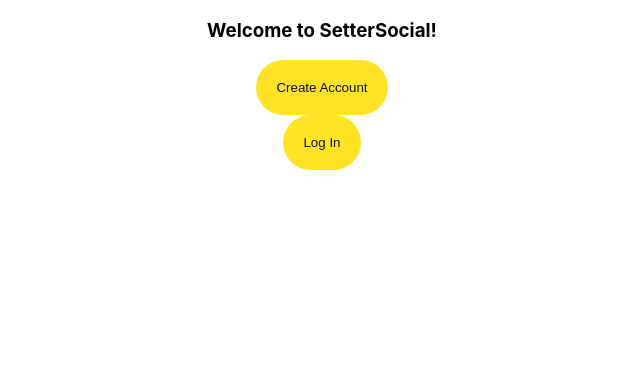
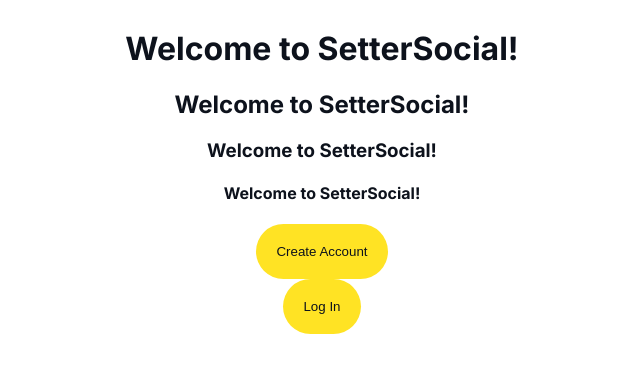
Before and after one commit to paceuniversity/cs491fall2024team4, a React (Create React App) app in the folder setter-social/: page / in a window 1280 px wide. Shown: the top 372 px of the page, without its empty margins (318-958 px from the left). Built offline with nearby package versions, Linux system fonts and the light colour scheme.

Commit message:
Updates to CSS

```diff
--- a/setter-social/src/App.css
+++ b/setter-social/src/App.css
@@ -1,16 +1,3 @@
-:root {
-  --chalk__white: #F9FAFB;
-  --golden__yellow: #FFE324;
-  --vintage__black: #0D121C;
-  --sky__blue: #C8D9F9;
-  --royal__blue: #124191;
-  --varsity__navy: #09285D;
-  --pure__white: #FFFFFF;
-  --pure__black: #000000;
-  --warning: #FFB10F;
-  --failure: #FF0E39;
-  --success: #34AB37;
-}
 .App {
   text-align: center;
 }
@@ -49,28 +36,3 @@
     transform: rotate(360deg);
   }
 }
-
-h3 {
-  text-align: center;
-}
-
-.button-primary {
-  background-color: var(--golden__yellow);
-  border: none;
-  border-radius: 40px;
-  color: var(--vintage__black);
-  padding: 20px;
-}
-
-.buttons-group {
-  align-items: center;
-  display: flex;
-  flex-direction: column;
-  width: fit-content;
-}
-
-.flex-center-col {
-  align-items: center;
-  display: flex;
-  flex-direction: column;
-}
--- a/setter-social/src/Welcome.js
+++ b/setter-social/src/Welcome.js
@@ -1,14 +1,18 @@
+import './theme.css';
 import './App.css';
 
 function Welcome() {
     return(
         <div className='flex-center-col'>
-            <div>
+            <div className='text-center'>
+                <h1>Welcome to SetterSocial!</h1>
+                <h2>Welcome to SetterSocial!</h2>
                 <h3>Welcome to SetterSocial!</h3>
+                <h4>Welcome to SetterSocial!</h4>
             </div>
             <div className='buttons-group'>
-                <button className='button-primary'>Create Account</button>
-                <button  className='button-primary'>Log In</button>
+                <button className='button__primary'>Create Account</button>
+                <button  className='button__primary'>Log In</button>
             </div>
         </div>
     );
--- a/setter-social/src/index.js
+++ b/setter-social/src/index.js
@@ -1,6 +1,7 @@
 import React from 'react';
 import ReactDOM from 'react-dom/client';
-import './index.css';
+// import './index.css';
+import './theme.css';
 import reportWebVitals from './reportWebVitals';
 import Welcome from './Welcome';
 
--- /dev/null
+++ b/setter-social/src/theme.css
@@ -0,0 +1,80 @@
+@import url('https://fonts.googleapis.com/css2?family=Inter:ital,opsz,wght@0,14..32,100..900;1,14..32,100..900&display=swap');
+
+:root {
+    /* colors */
+    --chalk__white: #F9FAFB;
+    --golden__yellow: #FFE324;
+    --vintage__black: #0D121C;
+    --sky__blue: #C8D9F9;
+    --royal__blue: #124191;
+    --varsity__navy: #09285D;
+    --pure__white: #FFFFFF;
+    --pure__black: #000000;
+    --warning: #FFB10F;
+    --failure: #FF0E39;
+    --success: #34AB37;
+}
+
+/* font styles */
+
+body {
+    color: var(--vintage__black);
+    font-family: "Inter", sans-serif;
+    font-optical-sizing: auto;
+    font-weight: 400;
+    font-style: normal;
+}
+
+h1 {
+    font-family: "Inter", sans-serif;
+    font-optical-sizing: auto;
+    font-weight: 700;
+    font-style: normal;
+}
+
+h2 {
+    font-family: "Inter", sans-serif;
+    font-optical-sizing: auto;
+    font-weight: 700;
+    font-style: normal;
+}
+
+h3 {
+    font-family: "Inter", sans-serif;
+    font-optical-sizing: auto;
+    font-weight: 700;
+    font-style: normal;
+}
+
+/* text-styles */
+
+.text-center {
+    text-align: center;
+}
+
+.text-justify {
+    text-align: justify;
+}
+
+/* button styles */
+
+.button__primary {
+    background-color: var(--golden__yellow);
+    border: none;
+    border-radius: 40px;
+    color: var(--vintage__black);
+    padding: 20px;
+}
+
+.buttons-group {
+    align-items: center;
+    display: flex;
+    flex-direction: column;
+    width: fit-content;
+}
+
+.flex-center-col {
+    align-items: center;
+    display: flex;
+    flex-direction: column;
+}
```
